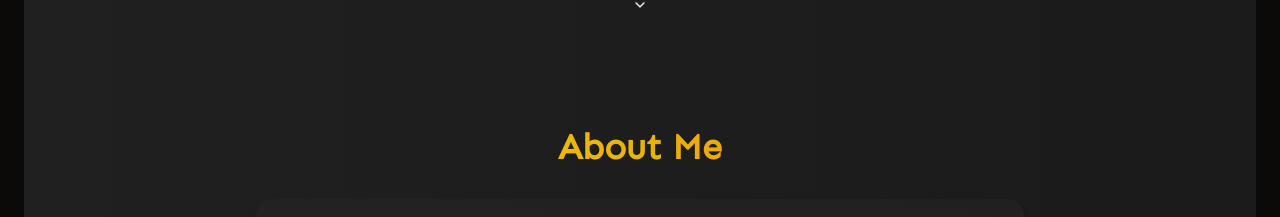
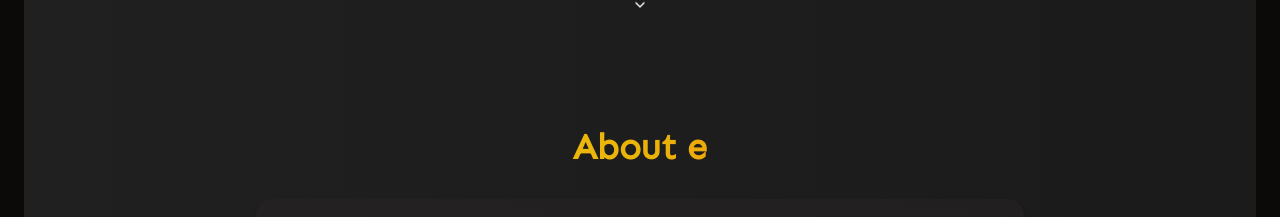
Before and after one commit to Maxxy21/portfolio, a Next.js app: page / in a window 1280 px wide. Shown: the part 777-994 px from the top of the page. Built offline with nearby package versions, Linux system fonts and the light colour scheme.

Commit message:
final mode

```diff
--- a/src/components/about-section.tsx
+++ b/src/components/about-section.tsx
@@ -12,7 +12,7 @@ export const AboutSection: FC = () => {
                     transition={{ duration: 0.6 }}
                     className="text-3xl md:text-4xl font-bold mb-8 text-center gradient-text"
                 >
-                    About Me
+                    About e
                 </motion.h2>
                 <motion.div
                     initial={{ opacity: 0, y: 20 }}
```
Also changed, not shown: 1 other file (tests, documents, lock files or other folders).
